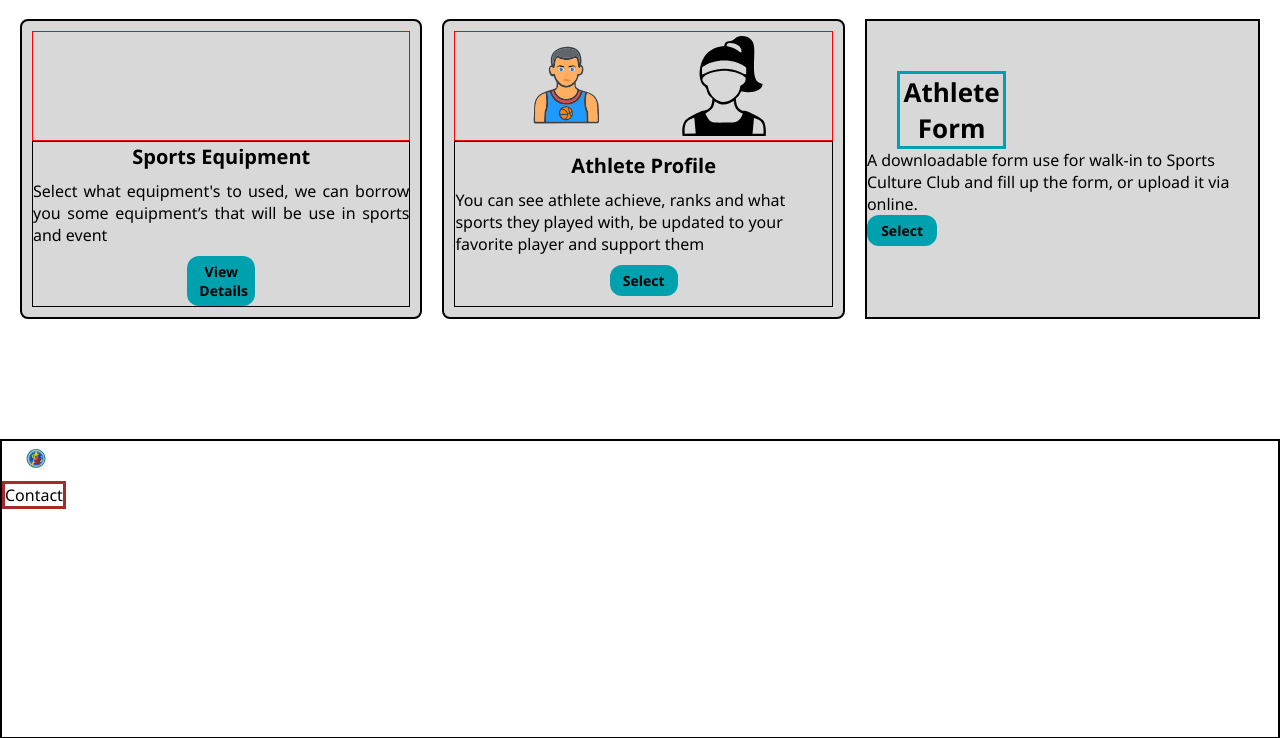
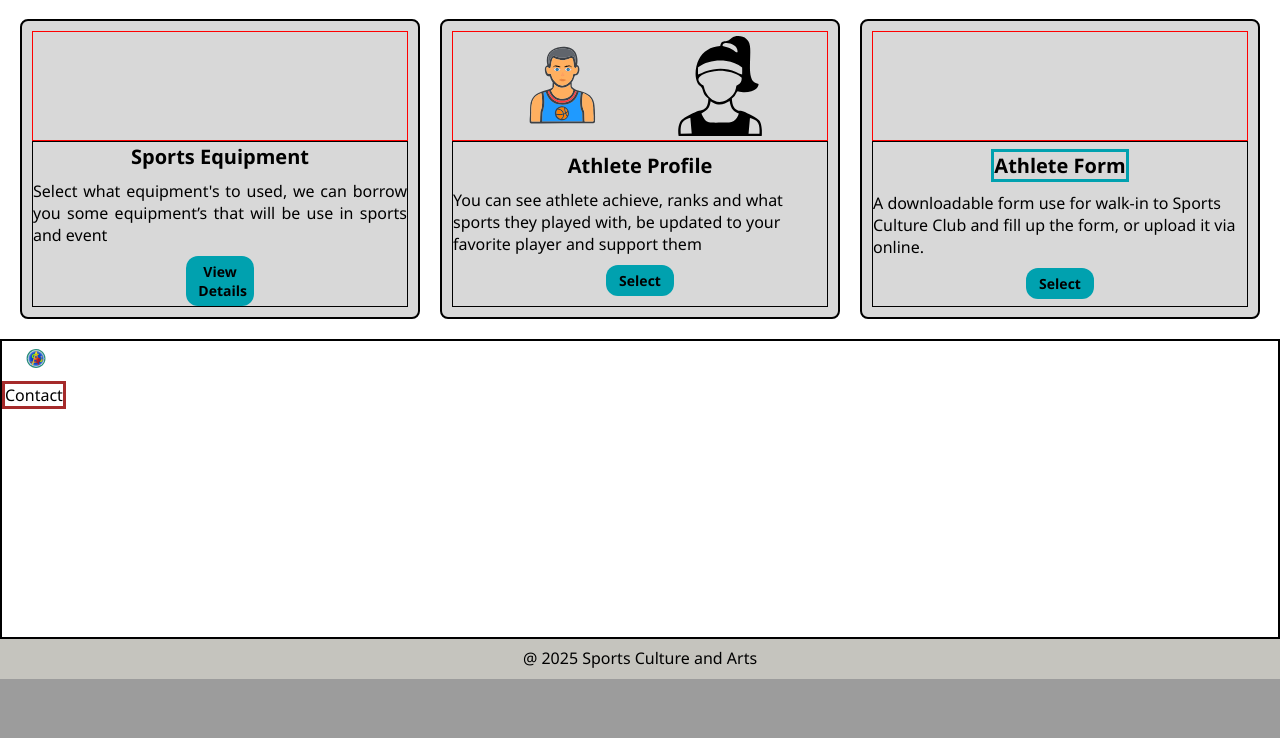
Before and after one commit to GojitGelbert/Sports-Culture-and-Arts, a PHP site: page / in a window 1280 px wide. Shown: the part 501-1239 px from the top of the page. After the commit the page ends 1180 px from the top, so only its background shows below. Run offline with PHP 8.4, Linux system fonts and the light colour scheme.

Commit message:
updated sca.css

```diff
--- a/sca.css
+++ b/sca.css
@@ -294,7 +294,7 @@ body{
     display: flex;
     flex-direction: row;
     width: 100%;
-    height: 400px;
+    height: 300px;
     gap: 20px;
     padding-inline: 20px;
 }
@@ -394,19 +394,35 @@ body{
     height: 300px;
     border: var(--border_color);
     background-color: var(--primary-color-background);
+    border-radius: 8px;
+    padding: 10px;
+}
+
+.card_logo_3{
+    width: 100%;
+    height: 40%;
+    border: var(--border_inside_color_red);
+}
+
+.card_text_3{
+    width: 100%;
+    height: 60%;
+    border: var(--border_inside_color);
+    display: flex;
+    flex-direction: column;
+    align-items: center;
+    justify-content: center;
+    gap:10px;
 }
 
 
-
 .card_title_3{
-    font-size: 26px;
+    font-size: 20px;
     font-weight: 800;
     border: #00a1af solid;
-    margin: 50px 0px 0px 30px;
-    display: block;
     white-space: wrap;
-    width: 28%;
     text-align: center;
+        display: block;
     color: var(--text-color);
 }
 
```
